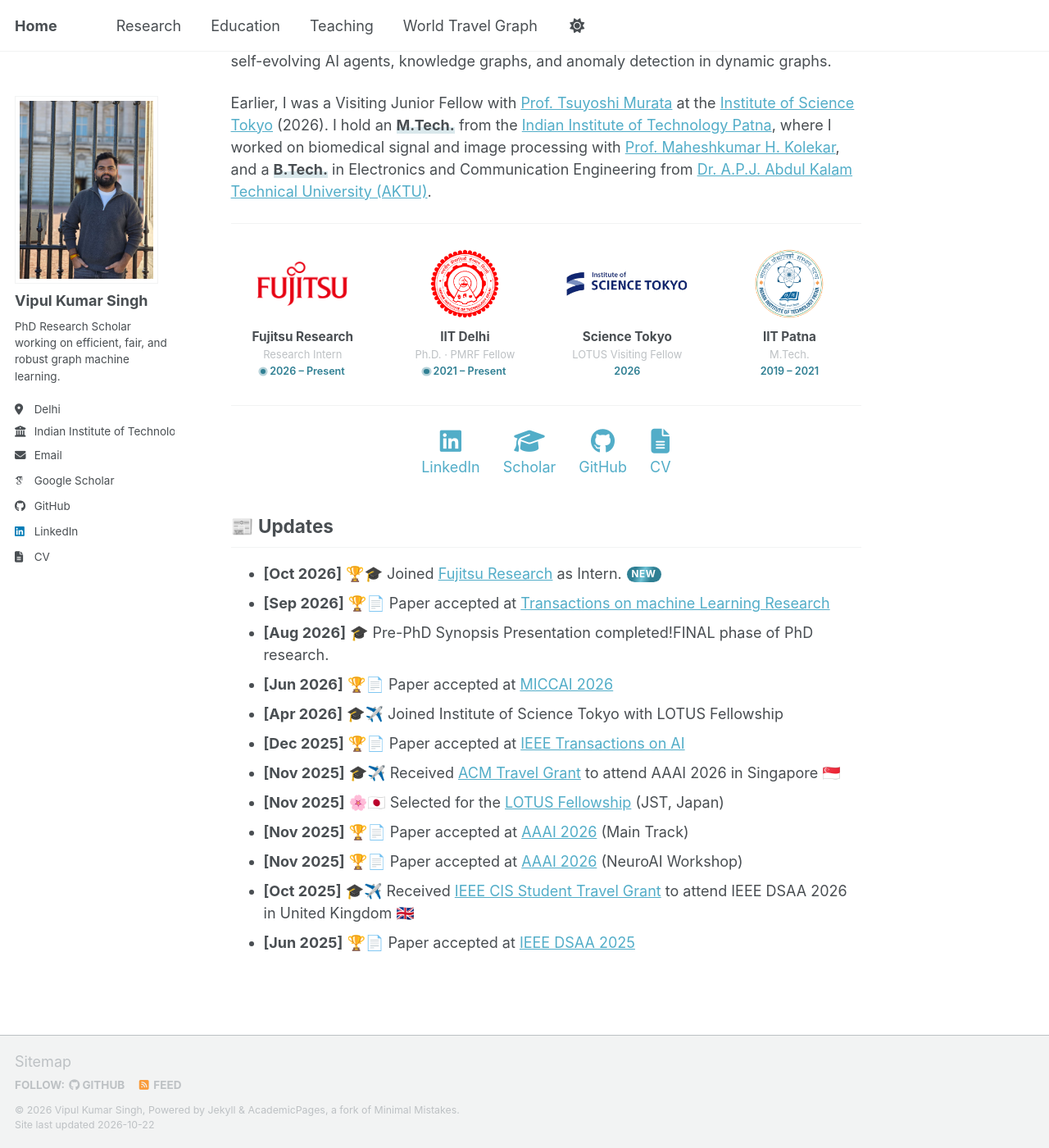
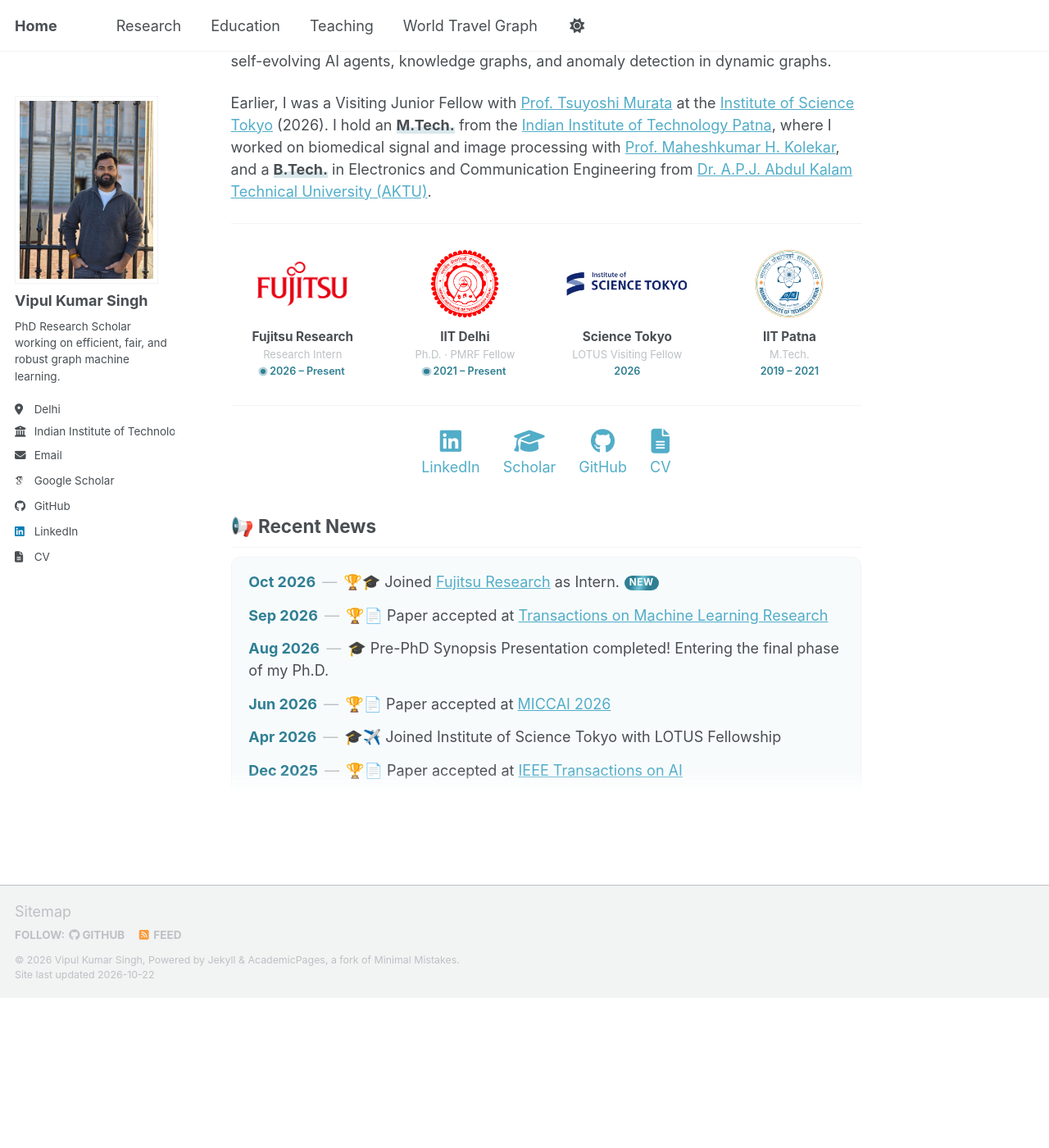
Before and after one commit to shashivipul/shashivipul.github.io, a Jekyll site: the page built from _pages/about.md, in a window 1280 px wide and 1400 px high, scrolled down 358 px. Shown: the whole window at 82% size. Built offline with Jekyll 4.4.1, drawn with Linux system fonts in a browser that asks for light colours; some web fonts are replaced; a script bundle is joined from its source files by our own code; library files that are not in the unit come from our copies; after the commit the page ends 1575 px from its top, so only the background shows below that.

Commit message:
Home: "Recent News" scrollable box driven by _data/news.yml
- Compact bordered box with bold dates, newest item badged NEW
- Box scrolls back to the newest item when the visitor leaves the page,
  switches tab, or scrolls it out of view

Co-Authored-By: Claude Opus 5.5 <noreply@anthropic.com>
Claude-Session: https://claude.ai/code/session_01C8drE48dQ9CnGpvxwHaeMY

```diff
--- a/_pages/about.md
+++ b/_pages/about.md
@@ -96,26 +96,11 @@ Earlier, I was a Visiting Junior Fellow with [Prof. Tsuyoshi Murata](https://www
 
 
 
-## 📰 Updates
-- **[Oct 2026]** 🏆🎓 Joined [Fujitsu Research](https://global.fujitsu/en-apac) as Intern.
-- **[Sep 2026]** 🏆📄 Paper accepted at [Transactions on machine Learning Research](https://jmlr.org/tmlr/)
-- **[Aug 2026]** 🎓 Pre-PhD Synopsis Presentation completed!FINAL phase of PhD research.
-- **[Jun 2026]** 🏆📄 Paper accepted at [MICCAI 2026](https://conferences.miccai.org/2026/en/default.asp)
-- **[Apr 2026]** 🎓✈️ Joined Institute of Science Tokyo with LOTUS Fellowship
-- **[Dec 2025]** 🏆📄 Paper accepted at [IEEE Transactions on AI](https://cis.ieee.org/publications/ieee-transactions-on-artificial-intelligence)
-- **[Nov 2025]** 🎓✈️ Received [ACM Travel Grant](https://www.iarcs.org.in/activities/grants.php) to attend AAAI 2026 in Singapore 🇸🇬
-- **[Nov 2025]** 🌸🇯🇵 Selected for the [LOTUS Fellowship](https://www.jst.go.jp/program/india/en/) (JST, Japan)
-- **[Nov 2025]** 🏆📄 Paper accepted at [AAAI 2026](https://aaai.org/conference/aaai/aaai-26/) (Main Track)
-- **[Nov 2025]** 🏆📄 Paper accepted at [AAAI 2026](https://neuroai-multimodal-workshop.github.io) (NeuroAI Workshop)
-- **[Oct 2025]** 🎓✈️ Received [IEEE CIS Student Travel Grant](https://cis.ieee.org/activities/membership-activities/travel-grants) to attend IEEE DSAA 2026 in United Kingdom 🇬🇧
-- **[Jun 2025]** 🏆📄 Paper accepted at [IEEE DSAA 2025](https://dsaa.ieee.org/2025/)
+## 📢 Recent News
 
-
-
-
-
-
-
+<div class="news-box" tabindex="0" aria-label="Recent news (scrollable)">
+{% for item in site.data.news %}<p class="news-item"><b class="news-date">{{ item.date }}</b><span class="news-sep">—</span><span class="news-text">{% if item.icon %}{{ item.icon }} {% endif %}{{ item.text | markdownify | remove: '<p>' | remove: '</p>' | strip }}</span></p>
+{% endfor %}</div>
 
 <script>
 (function () {
@@ -132,13 +117,26 @@ Earlier, I was a Visiting Junior Fellow with [Prof. Tsuyoshi Murata](https://www
   aff.querySelectorAll('.affil').forEach(function (a) {
     if (/present/i.test(a.querySelector('.affil__years').textContent)) a.classList.add('is-current');
   });
-  var updates = Array.prototype.find.call(root.querySelectorAll('h2'), function (h) { return /updates/i.test(h.textContent); });
-  var updList = updates && updates.nextElementSibling;
-  if (updList && updList.tagName === 'UL' && updList.firstElementChild) {
+  var updates = Array.prototype.find.call(root.querySelectorAll('h2'), function (h) { return /news|updates/i.test(h.textContent); });
+  var newsBox = root.querySelector('.news-box');
+  var newsItems = newsBox ? newsBox.querySelectorAll('.news-item') : [];
+  if (newsItems.length) {
     var badge = document.createElement('span');
     badge.className = 'home-new';
     badge.textContent = 'NEW';
-    updList.firstElementChild.appendChild(badge);
+    newsItems[0].appendChild(badge);
+  }
+
+  /* Recent News: back to the newest item whenever the visitor leaves the page
+     (switches tab, navigates away and returns) or scrolls the box out of view */
+  function resetNews() { if (newsBox) newsBox.scrollTop = 0; }
+  window.addEventListener('pageshow', resetNews);
+  window.addEventListener('pagehide', resetNews);
+  document.addEventListener('visibilitychange', function () { if (document.hidden) resetNews(); });
+  if (newsBox && 'IntersectionObserver' in window) {
+    new IntersectionObserver(function (entries) {
+      if (!entries[0].isIntersecting) resetNews();
+    }).observe(newsBox);
   }
 
   if (reduce || !('IntersectionObserver' in window)) return;
--- a/_sass/layout/_home.scss
+++ b/_sass/layout/_home.scss
@@ -199,3 +199,58 @@
   .home-social a i,
   .home > h2 + ul li { transition: none; }
 }
+
+/* ==========================================================================
+   Recent News: compact scrollable box
+   ========================================================================== */
+
+.news-box {
+  position: relative;
+  max-height: 290px;
+  overflow-y: auto;
+  overscroll-behavior: contain;
+  margin: 0.6em 0 1.6em;
+  padding: 0.9em 1.15em 0.3em;
+  border: 1px solid var(--global-border-color);
+  border-radius: 10px;
+  background: rgba(47, 127, 147, 0.03);
+  scrollbar-width: thin;
+  scrollbar-color: rgba(47, 127, 147, 0.45) transparent;
+  /* soft fade at the bottom hints that the box scrolls */
+  -webkit-mask-image: linear-gradient(to bottom, #000 calc(100% - 28px), transparent);
+          mask-image: linear-gradient(to bottom, #000 calc(100% - 28px), transparent);
+  padding-bottom: 1.4em;
+
+  &::-webkit-scrollbar { width: 6px; }
+  &::-webkit-scrollbar-thumb { background: rgba(47, 127, 147, 0.45); border-radius: 6px; }
+
+  &:focus-visible { outline: 2px solid rgba(47, 127, 147, 0.5); outline-offset: 2px; }
+}
+
+.news-item {
+  margin: 0 0 0.75em !important;
+  font-size: 0.9em;
+  line-height: 1.5;
+  transition: transform 0.2s ease;
+
+  &:hover { transform: translateX(3px); }
+}
+
+.news-date {
+  color: #2f7f93;
+  white-space: nowrap;
+}
+
+.news-sep {
+  margin: 0 0.45em;
+  color: var(--global-text-color-light);
+}
+
+html[data-theme="dark"] {
+  .news-box { background: rgba(255, 255, 255, 0.03); }
+  .news-date { color: #6cc7da; }
+}
+
+@media (prefers-reduced-motion: reduce) {
+  .news-item { transition: none; }
+}
```
Also changed, not shown: other parts of _pages/about.md (+2 -1 lines), _data/news.yml (added, +54 -0 lines).
